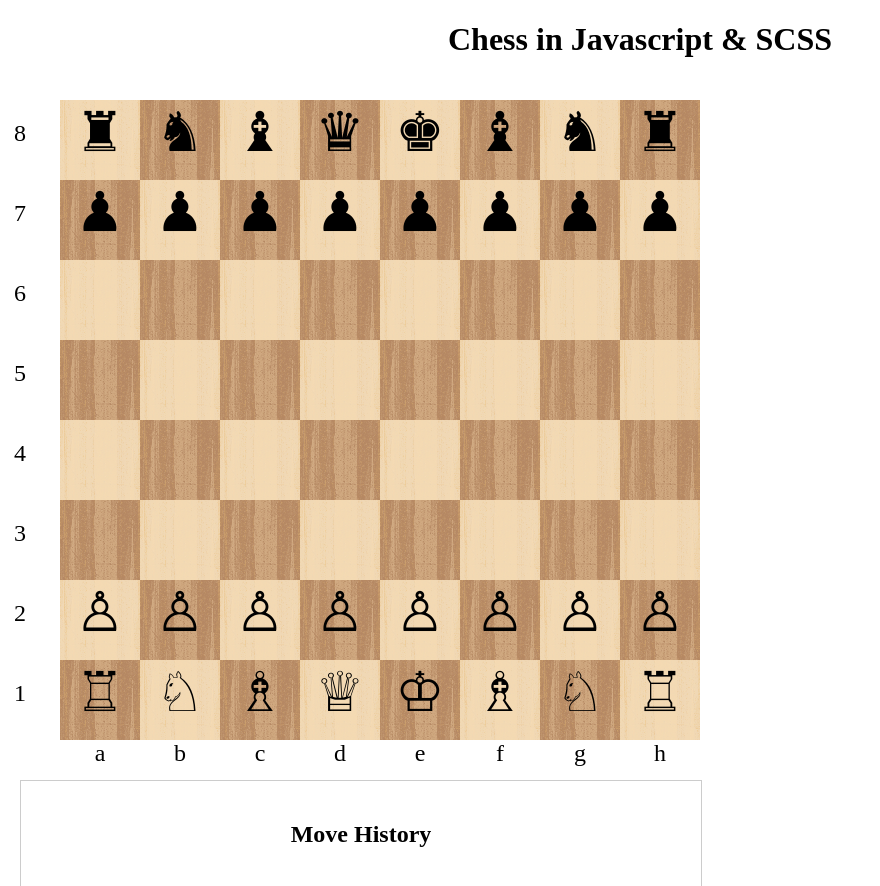
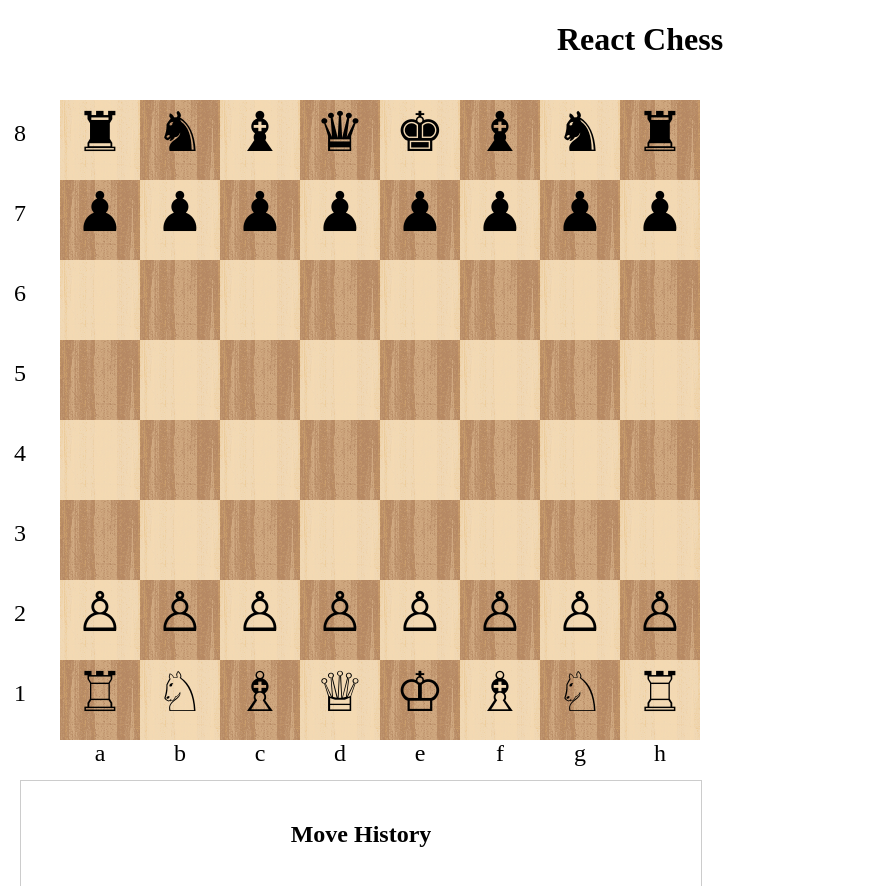
Before and after one commit to dtle82/react-chess, a React (Create React App) app in the folder react-chess/: page / in a window 1280 px wide. Shown: the top 886 px of the page, without its empty margins (0-880 px from the left). Built offline with nearby package versions, Linux system fonts and the light colour scheme.

Commit message:
update title to react chess

```diff
--- a/react-chess/src/App.js
+++ b/react-chess/src/App.js
@@ -9,7 +9,7 @@ function App() {
   return (
     <Store>
       <div className="App">
-        <h1>Chess in Javascript & SCSS</h1>
+        <h1>React Chess</h1>
         <SideNotation />
         <Chessboard />
         <History />
```
